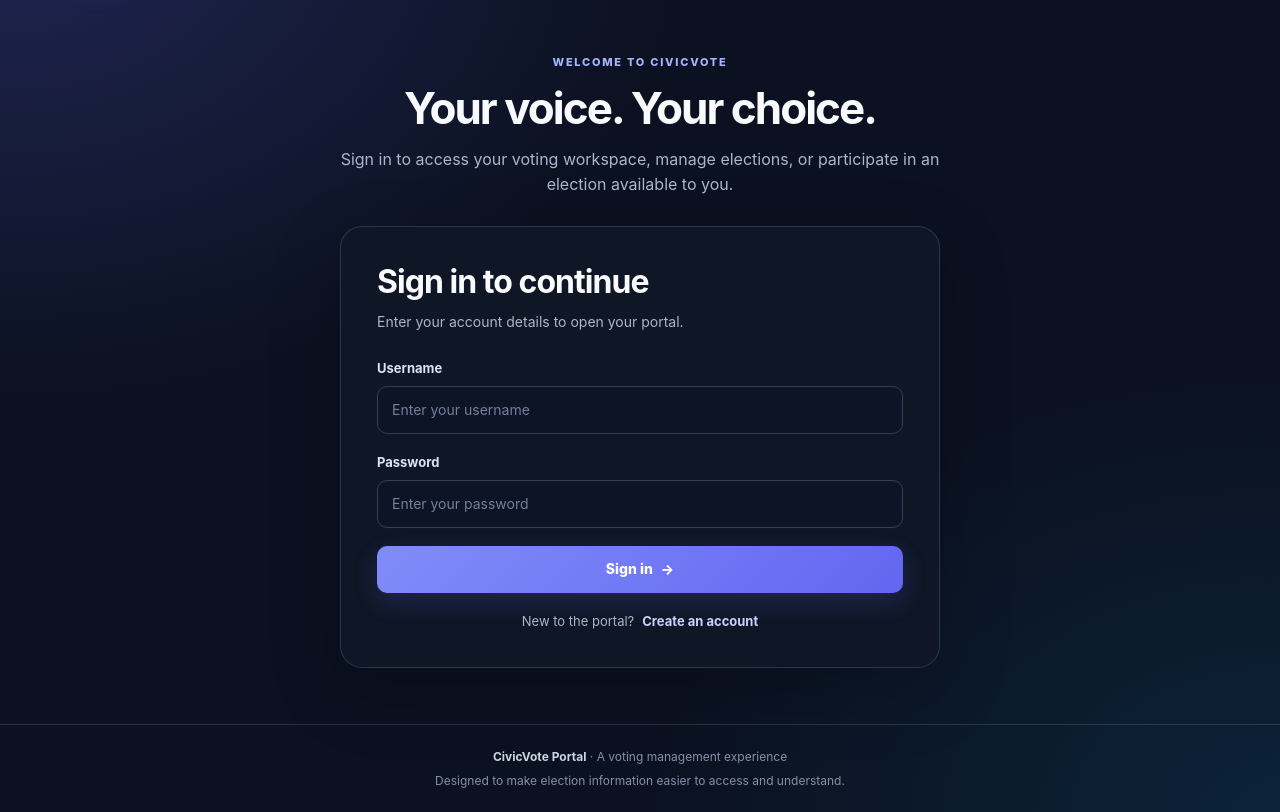
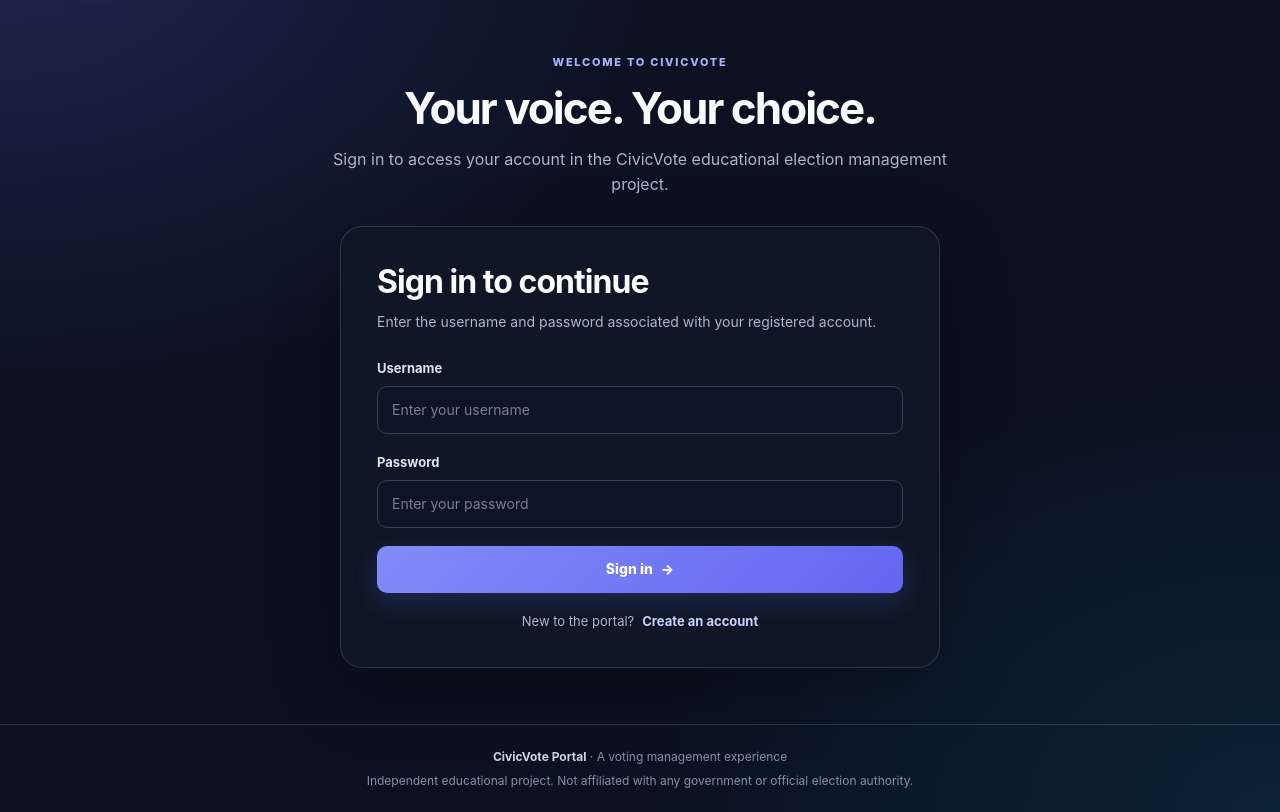
Before and after one commit to Yogesh-BCA-Ds/vote-management-system-, a Flask app: page /login in a window 1280 px wide. Shown: the part 75-887 px from the top of the page. Run offline with Flask 2, Linux system fonts and the light colour scheme; some libraries are stand-ins or nearby versions.

Commit message:
Revise text in index.html for clarity and context
Updated text for clarity and added project affiliation information.

```diff
--- a/templates/index.html
+++ b/templates/index.html
@@ -146,12 +146,18 @@ input[type="radio"] { accent-color: var(--primary); }
     <section class="hero">
         <span class="eyebrow">Welcome to CivicVote</span>
         <h1>Your voice. Your choice.</h1>
-        <p>Sign in to access your voting workspace, manage elections, or participate in an election available to you.</p>
+        <p>
+    Sign in to access your account in the CivicVote
+    educational election management project.
+        </p>
     </section>
     <section class="panel form-panel">
         <div class="form-intro">
             <h2>Sign in to continue</h2>
-            <p>Enter your account details to open your portal.</p>
+            <p>
+    Enter the username and password associated with
+    your registered account.
+            </p>
         </div>
         {% if error %}
             <div class="notice" role="alert">
@@ -176,7 +182,10 @@ input[type="radio"] { accent-color: var(--primary); }
 </main>
 <footer class="site-footer">
     <strong>CivicVote Portal</strong> · A voting management experience
-    <div style="margin-top:4px">Designed to make election information easier to access and understand.</div>
+    <div style="margin-top:4px">
+    Independent educational project. Not affiliated with
+    any government or official election authority.
+    </div>
 </footer>
 </body>
 </html>
```
